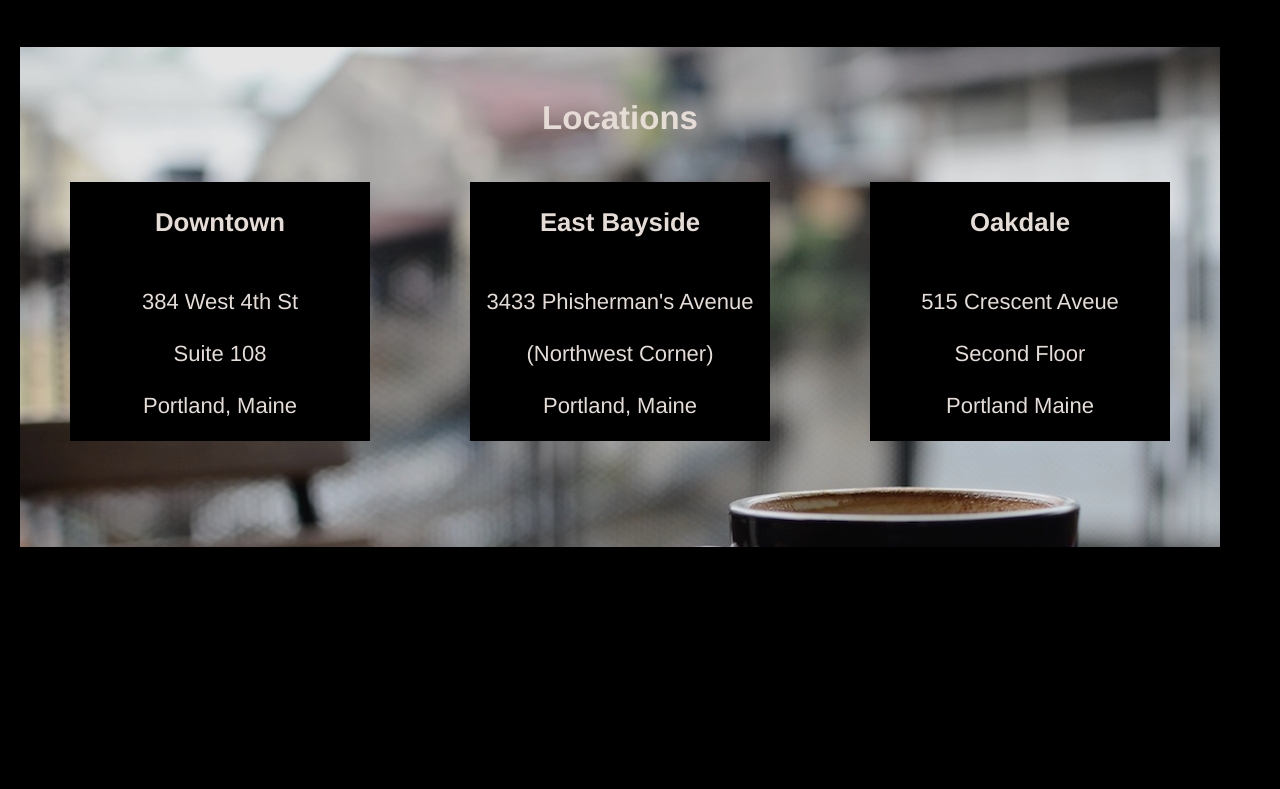
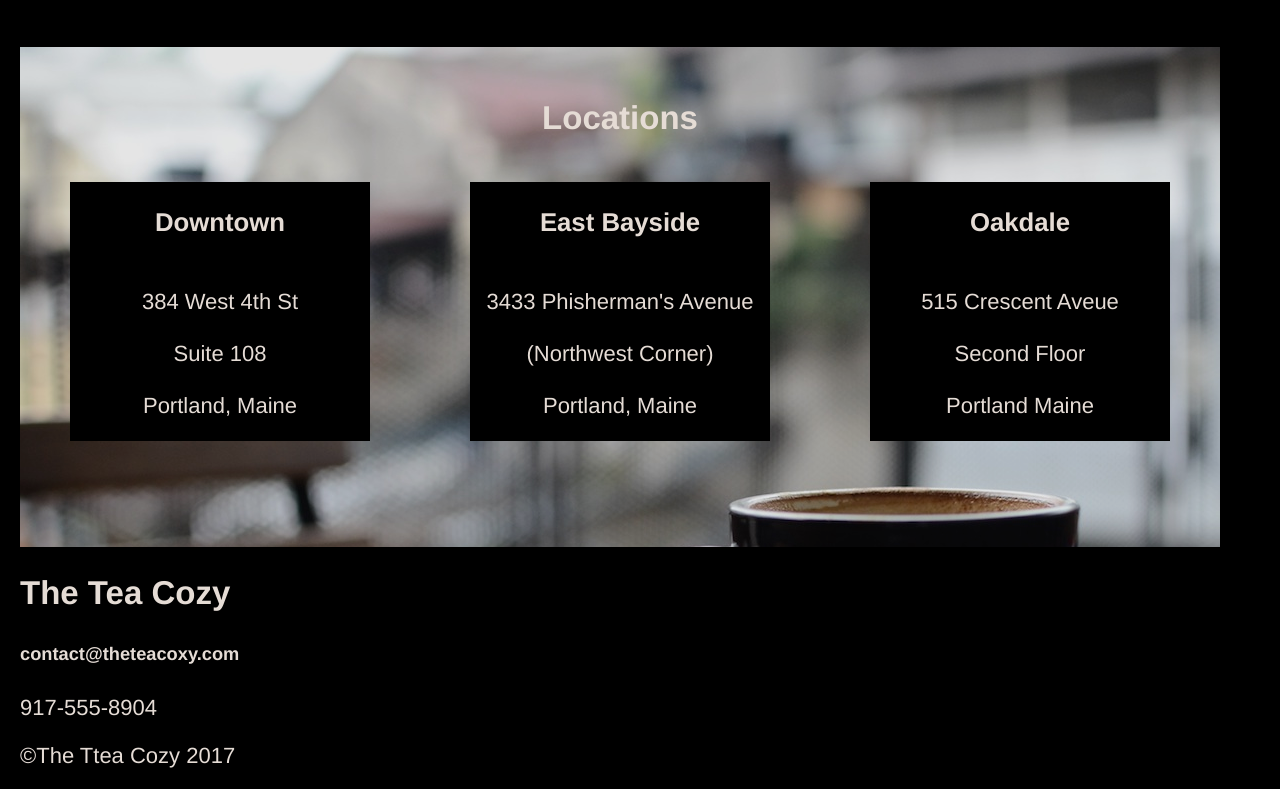
Before and after one commit to RobotTooth/flexbox_project, a plain HTML site: page index.html in a window 1280 px wide. Shown: the part 1533-2322 px from the top of the page. Before the commit the page ends 2100 px from the top, so only its background shows below. Drawn offline with Linux system fonts and the light colour scheme.

Commit message:
footer section added

```diff
--- a/index.html
+++ b/index.html
@@ -72,5 +72,13 @@
             </div>
         </div>
     </div>
+    <div class="footer">
+        <div class="footer-container">
+            <h2>The Tea Cozy</h2>
+            <h5>contact@theteacoxy.com</h5>
+            <p>917-555-8904</p>
+        </div>
+        <div class="copyright">&copyThe Ttea Cozy 2017</div>
+    </div>
 </body>
 </html>
```
